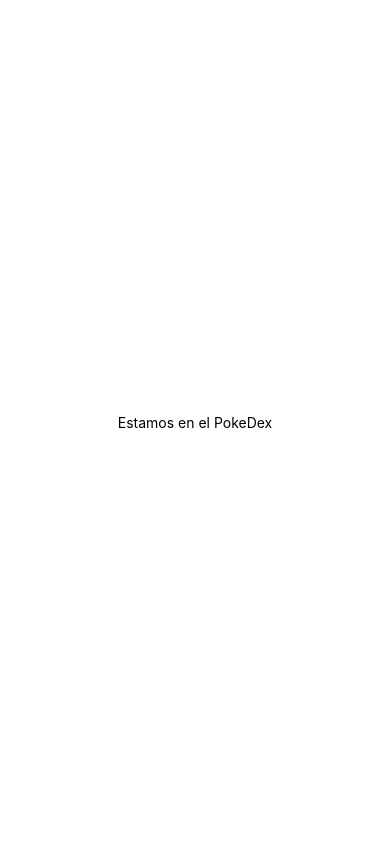
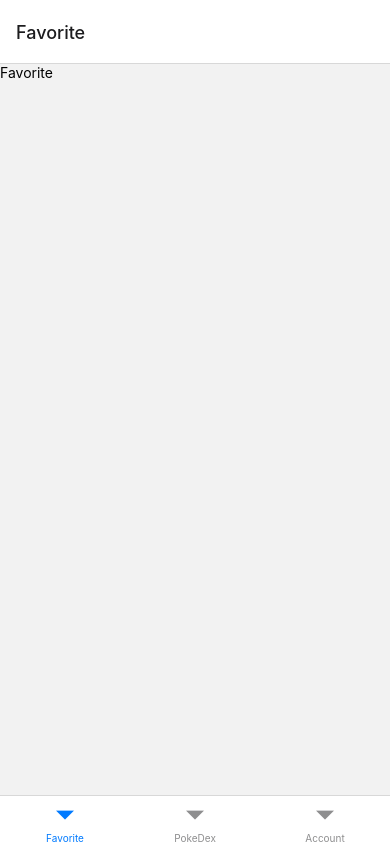
Before and after one commit to peluza/PokeDex, a React Native app in the folder pokedex/: screen / in a window 390 px wide. Built offline with nearby package versions, Linux system fonts and the light colour scheme.

Commit message:
Configuración de React Navigation

```diff
--- a/pokedex/App.js
+++ b/pokedex/App.js
@@ -1,20 +1,12 @@
-import { StatusBar } from 'expo-status-bar';
-import { StyleSheet, Text, View } from 'react-native';
+import 'react-native-gesture-handler';2
+import React from 'react';
+import { NavigationContainer } from '@react-navigation/native';
+import Navigation from './src/navigation/Navigation';
 
 export default function App() {
   return (
-    <View style={styles.container}>
-      <Text>Estamos en el PokeDex</Text>
-      <StatusBar style="auto" />
-    </View>
+    <NavigationContainer>
+     <Navigation />
+    </NavigationContainer>
   );
 }
-
-const styles = StyleSheet.create({
-  container: {
-    flex: 1,
-    backgroundColor: '#fff',
-    alignItems: 'center',
-    justifyContent: 'center',
-  },
-});
--- a/pokedex/package.json
+++ b/pokedex/package.json
@@ -9,10 +9,13 @@
     "web": "expo start --web"
   },
   "dependencies": {
+    "@react-navigation/bottom-tabs": "^6.5.7",
+    "@react-navigation/native": "^6.1.6",
     "expo": "~48.0.11",
     "expo-status-bar": "~1.4.4",
     "react": "18.2.0",
-    "react-native": "0.71.6"
+    "react-native": "0.71.6",
+    "react-native-gesture-handler": "^2.9.0"
   },
   "devDependencies": {
     "@babel/core": "^7.20.0"
--- /dev/null
+++ b/pokedex/src/navigation/Navigation.js
@@ -0,0 +1,17 @@
+import React from 'react'
+import { createBottomTabNavigator } from "@react-navigation/bottom-tabs"
+import FavoriteScreen from "../screens/Favorite"
+import AccountScreen from '../screens/Account'
+import PokeDexScreen from '../screens/PokeDex'
+
+const Tab = createBottomTabNavigator();
+export default function Navigation() {
+  return (
+  <Tab.Navigator>
+    <Tab.Screen name="Favorite" component={FavoriteScreen}/>
+    <Tab.Screen name="PokeDex" component={PokeDexScreen}/>
+    <Tab.Screen name="Account" component={AccountScreen}/>
+  </Tab.Navigator>
+
+  )
+}
--- /dev/null
+++ b/pokedex/src/screens/Account.js
@@ -0,0 +1,10 @@
+import { SafeAreaView, Text } from 'react-native'
+import React from 'react'
+
+export default function Account() {
+  return (
+    <SafeAreaView>
+      <Text>Account</Text>
+    </SafeAreaView>
+  )
+}
--- /dev/null
+++ b/pokedex/src/screens/Favorite.js
@@ -0,0 +1,10 @@
+import { SafeAreaView, Text } from 'react-native'
+import React from 'react'
+
+export default function Favorite() {
+  return (
+    <SafeAreaView>
+      <Text>Favorite</Text>
+    </SafeAreaView>
+  )
+}
--- /dev/null
+++ b/pokedex/src/screens/PokeDex.js
@@ -0,0 +1,10 @@
+import { SafeAreaView, Text } from 'react-native'
+import React from 'react'
+
+export default function PokeDex() {
+  return (
+    <SafeAreaView>
+      <Text>PokeDex</Text>
+    </SafeAreaView>
+  )
+}
```
Also changed, not shown: 2 other files (tests, documents, lock files or other folders).
